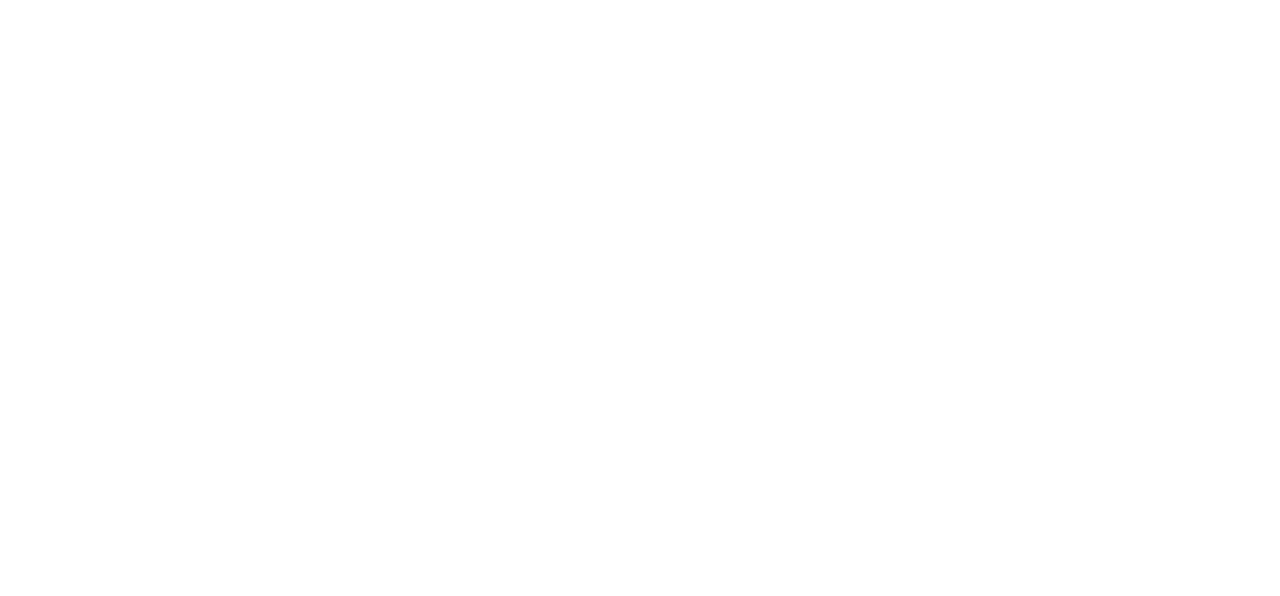
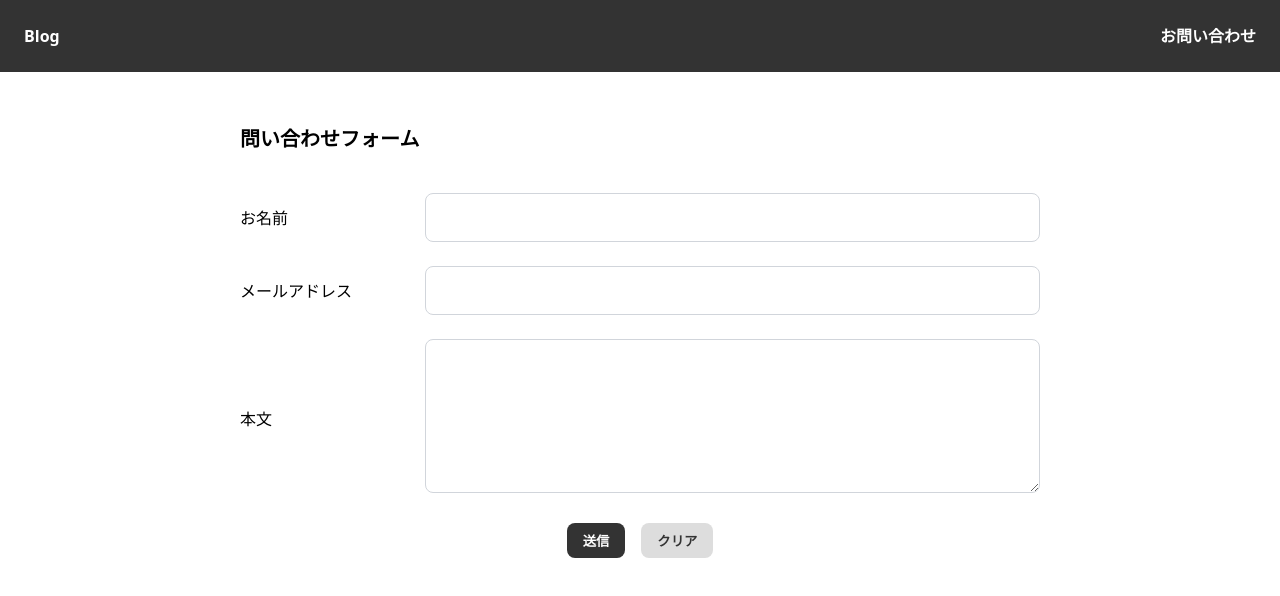
Before and after one commit to kage-96/06_react, a React (Vite) app: page /contact in a window 1280 px wide. Before the commit this address had no page. Shown: the top 596 px of the page. Built offline with nearby package versions, Linux system fonts and the light colour scheme.

Commit message:
課題4の実装

```diff
--- a/src/App.tsx
+++ b/src/App.tsx
@@ -2,6 +2,7 @@
 import { Home } from './Pages/Home'
 import { BlogDetail } from './Pages/BlogDetail'
 import { Layout } from './Components/Layout'
+import { Contact } from './Pages/Contact'
 function App() {
 
   return (
@@ -11,7 +12,8 @@
           <Route path="/" element={<Layout />}>
             <Route index element={<Home />} />
             <Route path={`/posts/:id`} element={<BlogDetail />} />
-            </Route>
+            <Route path='/contact/' element={<Contact />} />
+          </Route>
         </Routes>
       </BrowserRouter>
     </>
--- a/src/Components/Header.module.css
+++ b/src/Components/Header.module.css
@@ -8,5 +8,8 @@
     display: flex;
     align-items: center;
     justify-content: space-between;
+    a{
+      color:#fff;
+    }
   }
 }
--- a/src/Components/Header.tsx
+++ b/src/Components/Header.tsx
@@ -1,13 +1,14 @@
 import type React from 'react';
 import classes from './Header.module.css';
+import { Link } from 'react-router-dom';
 export const Header:React.FC = () => {
   return (
     <>
       <header className={classes.header}>
         <nav>
           <ul>
-            <li>Blog</li>
-            <li>お問い合わせ</li>
+            <li><Link to='/'>Blog</Link></li>
+            <li><Link to='/contact/'>お問い合わせ</Link></li>
           </ul>
         </nav>
       </header>
--- a/src/Pages/BlogDetail.tsx
+++ b/src/Pages/BlogDetail.tsx
@@ -46,7 +46,7 @@
         <div className={classes.detailHeader}>
           <p className={classes.date}>{`${date.getFullYear()}/${date.getMonth() + 1}/${date.getDate()}`}</p>
           <ul className={classes.category}>
-            {categories.map(category => <li>{category}</li>)}
+            {categories.map(category => <li key={category}>{category}</li>)}
           </ul>
         </div>
         <div>
--- /dev/null
+++ b/src/Pages/Contact.module.css
@@ -0,0 +1,59 @@
+.contact{
+  max-width: 800px;
+  margin:0 auto;
+  padding:2.5rem 0;
+  box-sizing: border-box;
+}
+h1{
+  font-size:1.25rem;
+  line-height:1.75rem;
+  margin-bottom:2.5rem;
+}
+.formItem{
+  display: flex;
+  align-items: center;
+  margin-bottom:1.5rem;
+  >div{
+    width:100%;
+  }
+}
+label{
+  width:240px;
+}
+input,textarea{
+  padding:1rem;
+  border:1px solid rgba(209,213,219);
+  width:100%;
+  box-sizing: border-box;
+  border-radius:.5rem;
+  resize:vertical;
+}
+
+
+.flex{
+  display: flex;
+  justify-content: center;
+  align-items: center;
+  button:not(:last-of-type){
+    margin-right:1rem;
+  }
+}
+button{
+  outline:none;
+  border:none;
+  padding:.5rem 1rem;
+  font-weight:900;
+  border-radius:8px;
+
+}
+.black{
+  background-color: #333;
+  color:#fff;
+}
+.gray{
+  background-color: #ddd;
+  color:#333;
+}
+.warning{
+  color:#b91c1c;
+}
--- a/src/Pages/Contact.tsx
+++ b/src/Pages/Contact.tsx
@@ -1,7 +1,120 @@
-import React from 'react'
+import React, { useState, type ChangeEvent, type FormEvent } from 'react'
+import classes from './Contact.module.css'
+import type { FormData, FormError } from '../Type/Form'
 
 export const Contact:React.FC = () => {
+  const url = 'https://1hmfpsvto6.execute-api.ap-northeast-1.amazonaws.com/dev/contacts';
+  const [isSubmitted, setIsSubmitted ] = useState<boolean>(false)
+
+  const [formData, setFormData] = useState<FormData>({
+    name:"",
+    email:"",
+    content:""
+  });
+
+  const [errors, setErrors] = useState<FormError>({})
+
+  const onClickClear = () => {
+    setFormData({name:'',email:'',content:''});
+  }
+
+  const checkEmail = (email: string) => {
+    return /^[\w.-]+@[\w.-]+\.\w+$/.test(email);
+  };
+
+  // 入力変更ハンドラ
+  const handleChange =(e:ChangeEvent<HTMLInputElement| HTMLTextAreaElement>) => {
+    const {name,value} = e.target;
+    setFormData((prev) => ({...prev,[name]:value}))
+  }
+  // バリデーション関数
+  const validate = () => {
+    const newErrors: FormError = {};
+
+    if (!formData.name.trim()) {
+      newErrors.name = "お名前は必須です。";
+    } else if (formData.name.length > 30) {
+      newErrors.name = "名前は30文字以内で入力してください";
+    }
+
+    if (!formData.email.trim()) {
+      newErrors.email = "メールアドレスは必須です。";
+    } else if (!checkEmail(formData.email)) {
+      newErrors.email = "メールアドレスの形式が正しくありません";
+    }
+
+    if (!formData.content.trim()) {
+      newErrors.content = "本文は必須です。";
+    } else if (formData.content.length > 500) {
+      newErrors.content = "本文は500文字以内で入力してください";
+    }
+
+    return newErrors;
+  };
+  // 送信イベント
+  const handleSubmit = (e: FormEvent) => {
+    e.preventDefault();
+    setIsSubmitted(true);
+    const validationErrors = validate();
+    setErrors(validationErrors);
+
+    if (Object.keys(validationErrors).length === 0) {
+      // エラーなし → 送信処理
+      const fetchData = async () => {
+        try{
+          console.log("送信データ:", formData);
+          await fetch(url,{
+            method:'POST',
+            body:JSON.stringify(formData),
+          });
+          alert("送信成功！");
+          setFormData({ name: "", email: "", content: "" });
+        }catch(err){
+          console.log(err)
+        }finally{
+          setIsSubmitted(false);
+        }
+      }
+      fetchData();
+    }
+  };
+
   return (
-    <div>Contact</div>
+    <div className={classes.contact}>
+      <h1>問い合わせフォーム</h1>
+
+      <form onSubmit={handleSubmit}>
+
+        <div className={classes.formItem}>
+          <label htmlFor="name">お名前</label>
+          <div>
+            <input type="text" name="name" id='name' onChange={handleChange} value={formData.name} readOnly={isSubmitted} />
+            {errors.name && <p className={classes.warning}>{errors.name}</p>}
+          </div>
+        </div>
+
+        <div className={classes.formItem}>
+          <label htmlFor="email">メールアドレス</label>
+          <div>
+            <input type="email" name="email" value={formData.email} id='email' onChange={handleChange} readOnly={isSubmitted} />
+            {errors.email && <p className={classes.warning}>{errors.email}</p>}
+          </div>
+        </div>
+
+        <div className={classes.formItem}>
+          <label htmlFor="content">本文</label>
+          <div>
+            <textarea rows={8} name="content" id="content" onChange={handleChange} value={formData.content} readOnly={isSubmitted}></textarea>
+            {errors.content && <p className={classes.warning}>{errors.content}</p>}
+          </div>
+        </div>
+
+        <div className={classes.flex}>
+          <button className={classes.black} type='submit'>送信</button>
+          <button className={classes.gray} type='button' onClick={onClickClear}>クリア</button>
+        </div>
+
+      </form>
+    </div>
   )
 }
--- /dev/null
+++ b/src/Type/Form.ts
@@ -0,0 +1,10 @@
+export interface FormData {
+  name: string;
+  email: string;
+  content: string;
+};
+export interface FormError {
+  name?:string,
+  email?:string,
+  content?:string
+}
```
